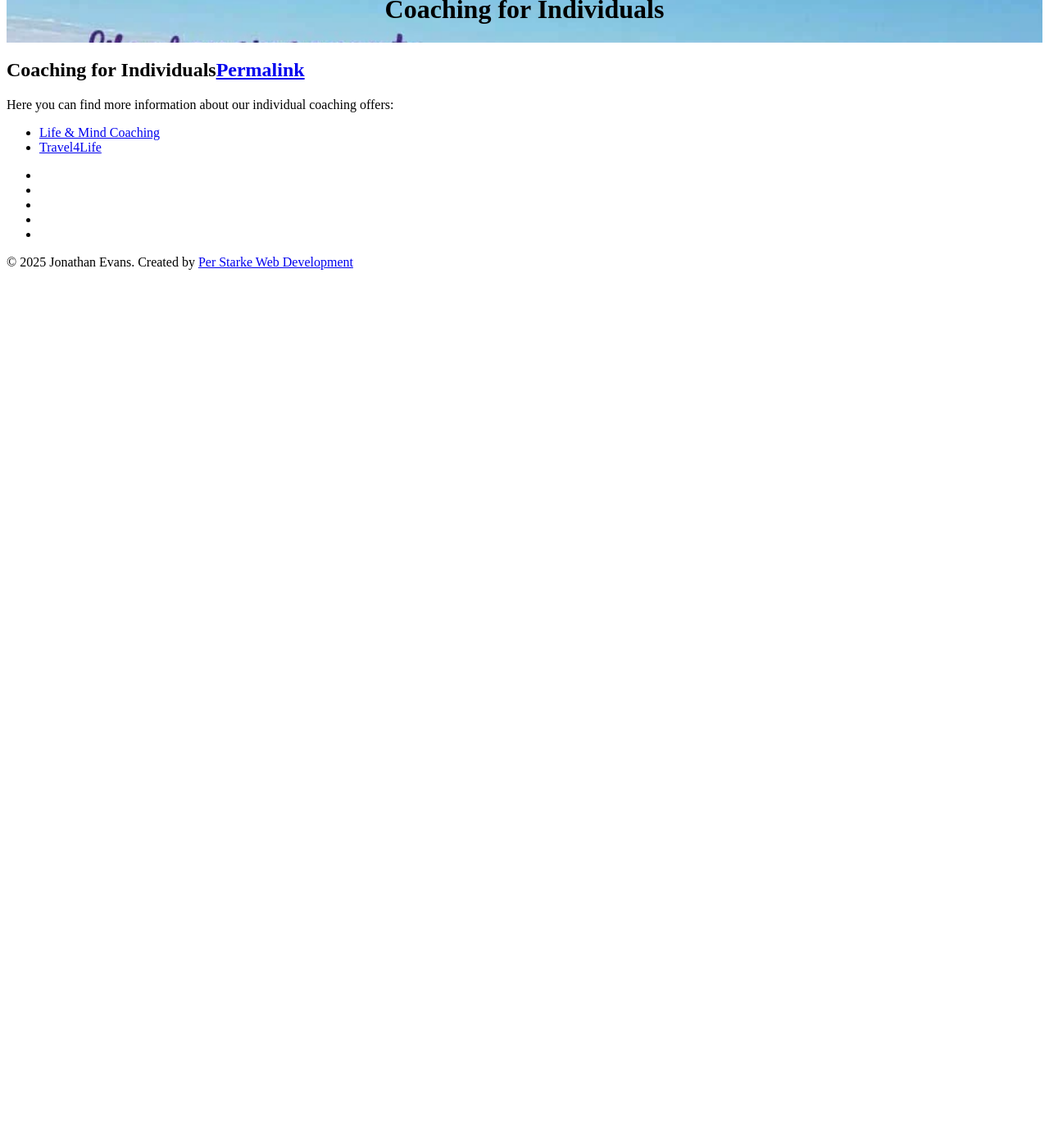
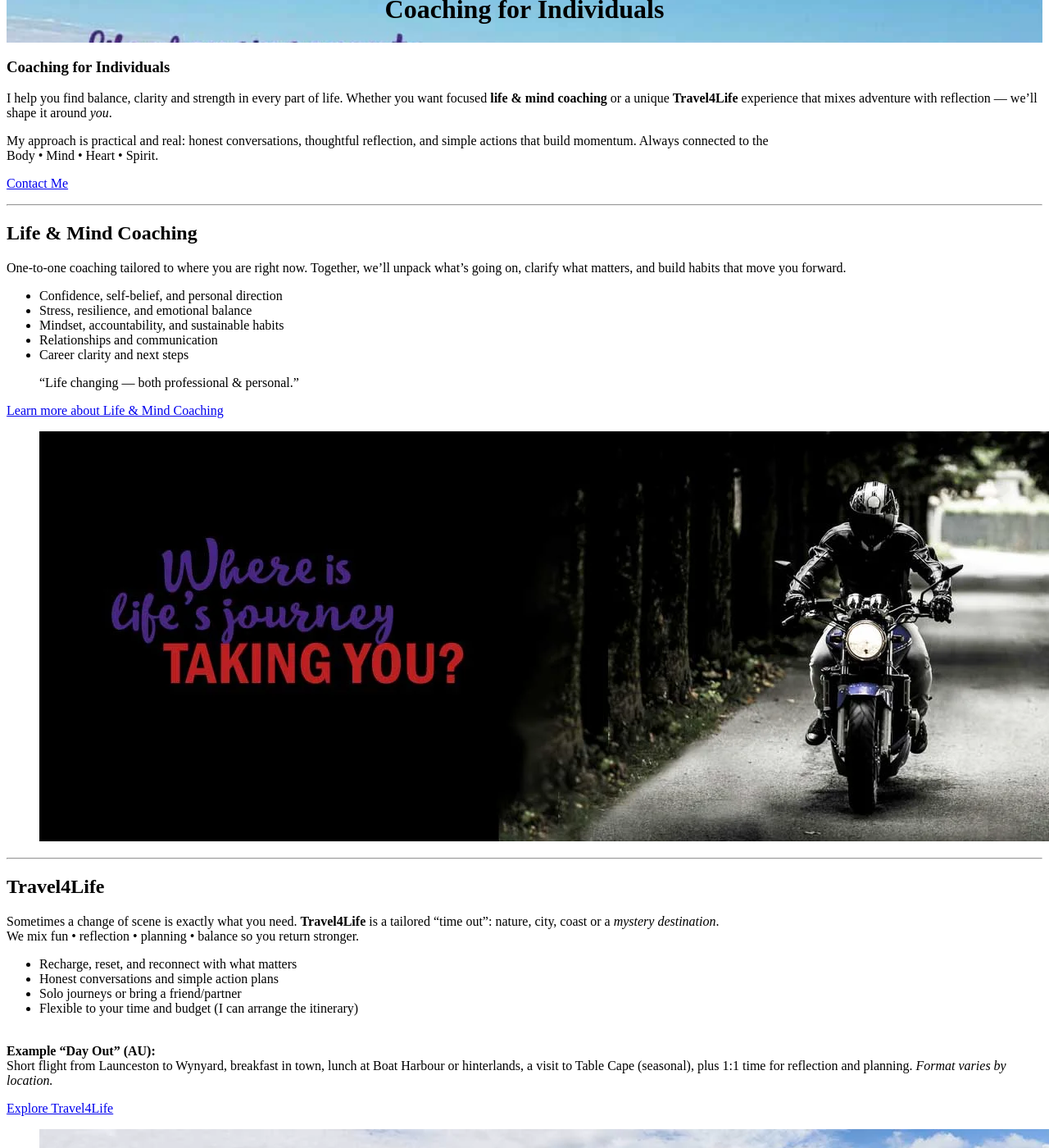
Before and after one commit to perstarke-webdev/strength4life-eu, a Jekyll site: the page built from _pages/coaching-for-individuals.html, in a window 1280 px wide and 1400 px high, scrolled down 761 px. Shown: the whole window at 82% size. Built offline with Jekyll 4.4.1, drawn with Linux system fonts in a browser that asks for light colours; cached includes are drawn as plain includes; before the commit the page ends 1098 px from its top, so only the background shows below that; some of the changed text lies outside the part shown.

Commit message:
coaching 4 individuals page

```diff
--- /dev/null
+++ b/_pages/coaching-for-individuals.html
@@ -0,0 +1,132 @@
+---
+title: "Coaching for Individuals"
+permalink: /coaching-for-individuals/
+layout: page
+header:
+  overlay_image: /assets/images/life-changing-events-real-difference.webp
+---
+
+<section class="site-section first-section indiv">
+  <h1>Coaching for Individuals</h1>
+  <div class="indiv-copy">
+    <p>
+      I help you find <span class="text-red">balance, clarity and strength</span> in every part of life.
+      Whether you want focused <strong>life &amp; mind coaching</strong> or a unique
+      <strong>Travel4Life</strong> experience that mixes adventure with reflection —
+      we’ll shape it around <em>you</em>.
+    </p>
+    <p>
+      My approach is practical and real: honest conversations, thoughtful reflection, and
+      simple actions that build momentum. Always connected to the<br>
+      <span class="pillars-highlight">Body • Mind • Heart • Spirit</span>.
+    </p>
+    <p>
+      <a href="/contact/" class="btn btn--primary">Contact Me</a>
+    </p>
+  </div>
+</section>
+
+<hr class="section-sep">
+
+<!-- Life & Mind Coaching -->
+<section class="site-section indiv">
+  <h2>Life &amp; Mind Coaching</h2>
+  <div class="indiv-copy">
+    <p>
+      One-to-one coaching tailored to where you are right now. Together, we’ll unpack what’s going on,
+      clarify what matters, and build habits that move you forward.
+    </p>
+    <ul class="indiv-list">
+      <li>Confidence, self-belief, and personal direction</li>
+      <li>Stress, resilience, and emotional balance</li>
+      <li>Mindset, accountability, and sustainable habits</li>
+      <li>Relationships and communication</li>
+      <li>Career clarity and next steps</li>
+    </ul>
+
+    <blockquote class="indiv-quote-red">
+      “Life changing — both professional &amp; personal.”
+    </blockquote>
+
+    <p>
+      <a href="/coaching-for-individuals/life-and-mind-coaching/" class="btn btn--info">
+        Learn more about Life &amp; Mind Coaching
+      </a>
+    </p>
+  </div>
+
+  <figure class="indiv-media indiv-media-center">
+    <img src="/assets/images/motorbike.webp" alt="Reflective coaching time out on the road" loading="lazy">
+  </figure>
+</section>
+
+<hr class="section-sep">
+
+<!-- Travel4Life -->
+<section class="site-section indiv">
+  <h2>Travel4Life</h2>
+  <div class="indiv-copy">
+    <p>
+      Sometimes a change of scene is exactly what you need. <strong>Travel4Life</strong> is a tailored
+      “time out”: nature, city, coast or a <em>mystery destination</em>.<br> We mix
+      <span class="pillars-highlight">fun • reflection • planning • balance</span> so you return stronger.
+    </p>
+    <ul class="indiv-list">
+      <li>Recharge, reset, and reconnect with what matters</li>
+      <li>Honest conversations and simple action plans</li>
+      <li>Solo journeys or bring a friend/partner</li>
+      <li>Flexible to your time and budget (I can arrange the itinerary)</li>
+    </ul>
+
+    <br>
+    <div class="box box--info">
+      <strong>Example “Day Out” (AU):</strong><br>
+      Short flight from Launceston to Wynyard, breakfast in town, lunch at Boat Harbour or hinterlands,
+      a visit to Table Cape (seasonal), plus 1:1 time for reflection and planning. <em>Format varies by location.</em>
+    </div>
+
+    <p>
+      <a href="/coaching-for-individuals/travel4life/" class="btn btn--primary">Explore Travel4Life</a>
+    </p>
+  </div>
+
+  <figure class="indiv-media indiv-media-center">
+    <img src="/assets/images/travel4life.webp"
+         alt="Travel4Life – go on an adventure"
+         loading="lazy">
+  </figure>
+
+</section>
+
+<hr class="section-sep">
+
+<!-- Pillars reminder -->
+<section class="site-section indiv">
+  <h2>Always Connected to the 4 Pillars</h2>
+  <div class="indiv-copy">
+    <p>
+      Everything we do connects back to the<br>
+      <span class="pillars-highlight">Body • Mind • Heart • Spirit</span>.
+      That’s how real, balanced change lasts.
+    </p>
+    <p>
+      <a href="/#my-approach" class="btn btn--info">Read more about My Approach</a>
+    </p>
+  </div>
+
+  <figure class="indiv-media indiv-media-center">
+    <a href="/assets/images/4-pillars.webp" data-lightbox="indiv" data-title="Strength4Life – the four pillars">
+      <img src="/assets/images/4-pillars.webp" alt="Strength4Life pillars: Body, Mind, Heart, Spirit" loading="lazy">
+    </a>
+  </figure>
+</section>
+
+
+<!-- Closing CTA -->
+<section class="site-section indiv">
+  <blockquote class="indiv-closing">
+    Take your first step today — together we’ll find your balance and help you be the best you can be.
+    <br>
+    <a href="/contact/" class="btn btn--primary">Contact Me</a>
+  </blockquote>
+</section>
--- a/_pages/coaching-for-individuals.md
+++ /dev/null
@@ -1,13 +0,0 @@
----
-title: "Coaching for Individuals"
-permalink: /coaching-for-individuals/
-header:
-  overlay_image: /assets/images/life-changing-events-real-difference.webp
----
-
-# Coaching for Individuals
-
-Here you can find more information about our individual coaching offers:
-
-- [Life & Mind Coaching](/coaching-for-individuals/life-mind-coaching/)
-- [Travel4Life](/coaching-for-individuals/travel4life/)
--- a/_pages/index.html
+++ b/_pages/index.html
@@ -125,7 +125,7 @@
 <hr class="section-sep">
 
 
-<section class="alternative-color site-section">
+<section class="alternative-color site-section"  id="my-approach">
     <div class="approach">
 
         <h1>My Approach</h1>
```
Also changed, not shown: _pages/coaching-for-individuals/life-mind-coaching.md (+1 -1 lines), assets/css/custom-styles.css (+62 -0 lines).
